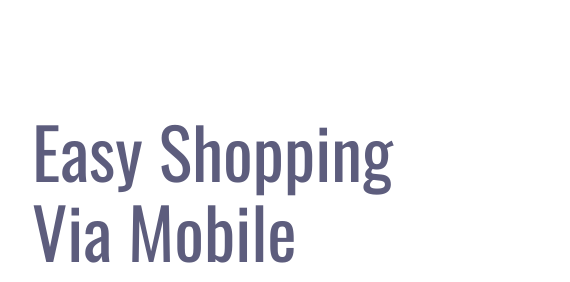
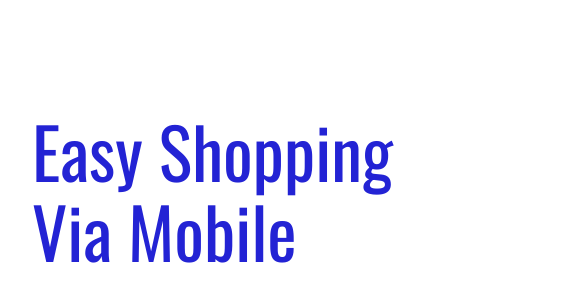
Before and after one commit to guilhermecampos-dev/Shopping-device, a plain HTML site: page index.html in a window 1280 px wide. Shown: the part 210-492 px from the top of the page, 104-674 px from the left. Drawn offline with nearby package versions, Linux system fonts and the light colour scheme.

Commit message:
alteração no H1 e no title

```diff
--- a/index.html
+++ b/index.html
@@ -10,7 +10,7 @@
         href="https://fonts.googleapis.com/css2?family=Oswald:wght@200..700&family=Poppins:wght@400;500;700&display=swap"
         rel="stylesheet">
     <link rel="stylesheet" href="style.css">
-    <title>Projeto app Responsividade - CSS</title>
+    <title>Projeto app Responsividade</title>
 </head>
 
 <body>
--- a/style.css
+++ b/style.css
@@ -35,7 +35,7 @@ img {
 
 
 h1 {
-    color: #5D5D7D;
+    color: #2323d4;
     font-size: 70px;
     font-style: normal;
     line-height: 80px;
```
